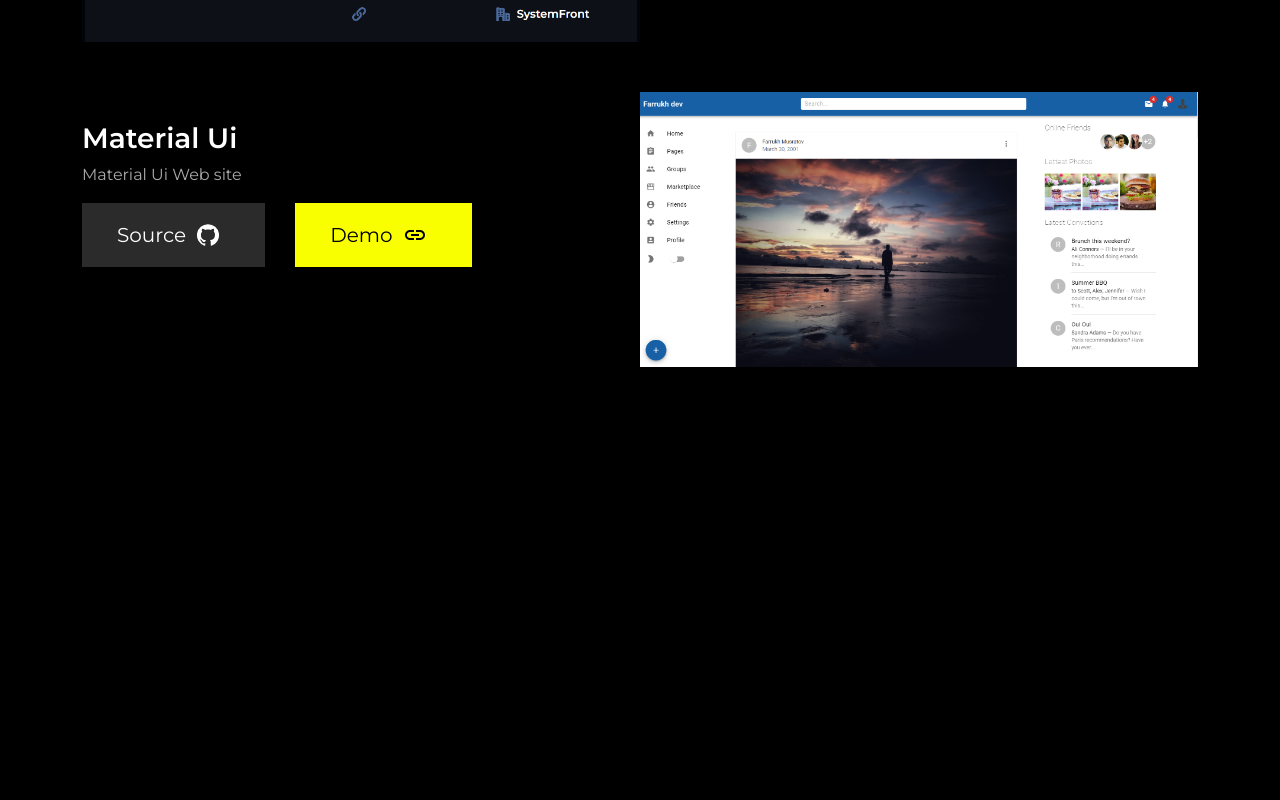
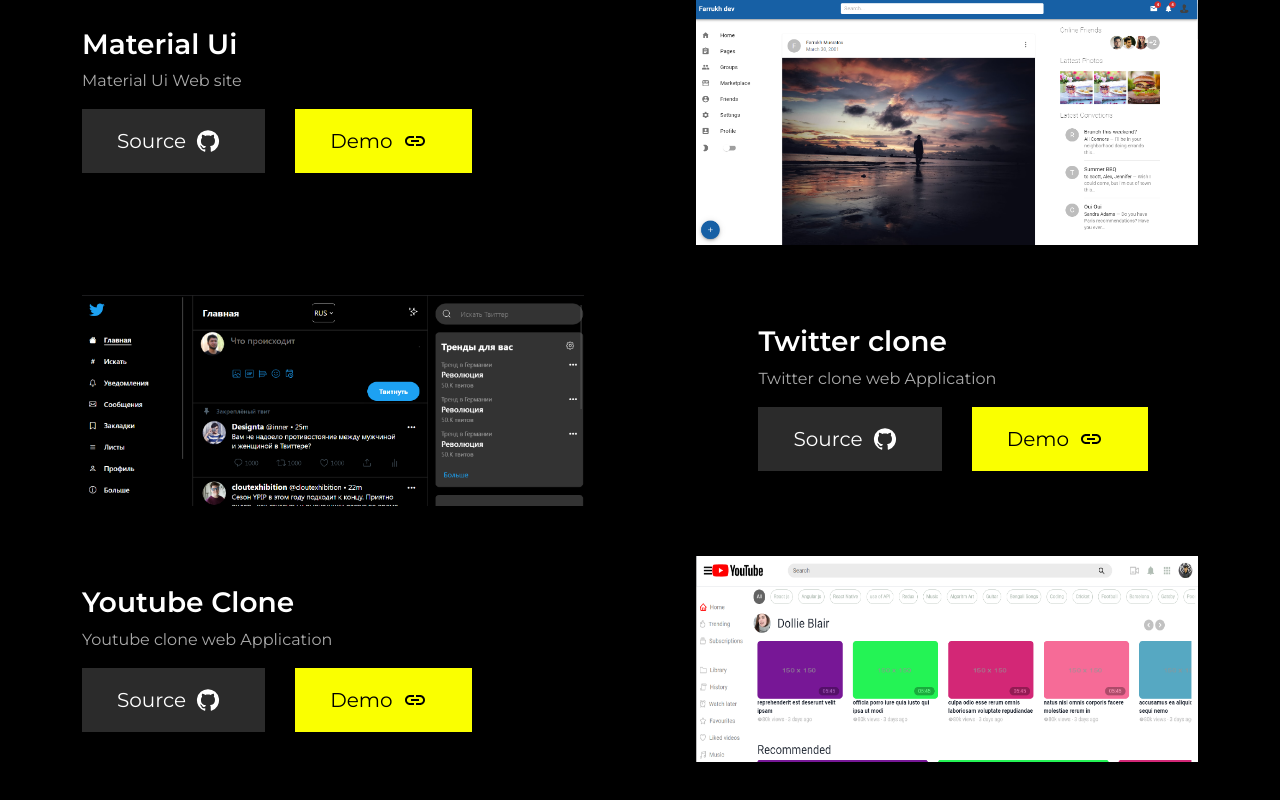
Before and after one commit to Musratovf/farrukh-dev, a React (Create React App) app: page /portfolio in a window 1280 px wide. Shown: the part 1360-2160 px from the top of the page. Before the commit the page ends 1807 px from the top, so only its background shows below. Built offline with nearby package versions, Linux system fonts and the light colour scheme.

Commit message:
the footer is ready

```diff
--- a/src/Components/footer/Footer.jsx
+++ b/src/Components/footer/Footer.jsx
@@ -4,7 +4,7 @@
 	return (
 		<div className='footer'>
 			<p>
-				@ Farrukh - {new Date().getFullYear()} | Made with{' '}
+				@ Farrukh - 2020 - {new Date().getFullYear()} | Made with{' '}
 				<FavoriteIcon />
 			</p>
 		</div>
--- a/src/Components/home/Home.jsx
+++ b/src/Components/home/Home.jsx
@@ -1,11 +1,13 @@
 import React from 'react';
 import NavSection from './NavSection';
 import AboutInfo from './AboutInfo';
+import Footer from '../footer/Footer';
 const Home = () => {
 	return (
 		<>
 			<NavSection />
 			<AboutInfo />
+			<Footer />
 		</>
 	);
 };
--- a/src/Components/portfolio/Project.jsx
+++ b/src/Components/portfolio/Project.jsx
@@ -6,6 +6,8 @@
 import TokarMebel from '../imgs/tokar-mebel.png';
 import GithubApi from '../imgs/github-api.png';
 import MaterialUi from '../imgs/material-ui-portfolio.png';
+import TwitterClone from '../imgs/twitter-clone.png';
+import YoutubeClone from '../imgs/youtube-clone.png';
 const Project = () => {
 	return (
 		<>
@@ -133,6 +135,68 @@
 								</div>
 							</div>
 						</div>
+						<div className='projectCard'>
+							<img
+								className='portfolio-img'
+								src={TwitterClone}
+								alt='Github clone api img'
+							/>
+							<div className='ProjectTitles'>
+								<div className='projectAbout'>
+									<h3 className='projectName'>
+										Twitter clone
+									</h3>
+									<p className='projectDesc'>
+										Twitter clone web Application
+									</p>
+								</div>
+								<div className='projectButtons'>
+									<a
+										className='buttons'
+										href='https://github.com/Musratovf/portfolia-twitter'
+										target={'_blank'}>
+										Source <GitHubIcon />
+									</a>
+									<a
+										className='buttons'
+										href='https://twitter-by-kvmvkxnt.netlify.app/'
+										target={'_blank'}>
+										Demo <InsertLink />
+									</a>
+								</div>
+							</div>
+						</div>
+						<div className='projectCard'>
+							<img
+								className='portfolio-img'
+								src={YoutubeClone}
+								alt='Github clone api img'
+							/>
+							<div className='ProjectTitles'>
+								<div className='projectAbout'>
+									<h3 className='projectName'>
+										Youtube Clone
+									</h3>
+									<p className='projectDesc'>
+										Youtube clone web Application
+									</p>
+								</div>
+								<div className='projectButtons'>
+									<a
+										className='buttons'
+										href='https://github.com/Musratovf/YouTube'
+										target={'_blank'}>
+										Source <GitHubIcon />
+									</a>
+									<a
+										className='buttons'
+										href='https://you-tube-clone-exam.netlify.app/'
+										target={'_blank'}>
+										Demo <InsertLink />
+									</a>
+								</div>
+							</div>
+						</div>
 					</Col>
 				</Row>
 			</Container>
--- a/src/Components/styles/main.scss
+++ b/src/Components/styles/main.scss
@@ -147,7 +147,7 @@
 	animation: PortfolioAnimations 1s ease;
 }
 .portfolio-img {
-	width: 50%;
+	width: 45%;
 }
 .row {
 	.col-md-12 {
```
